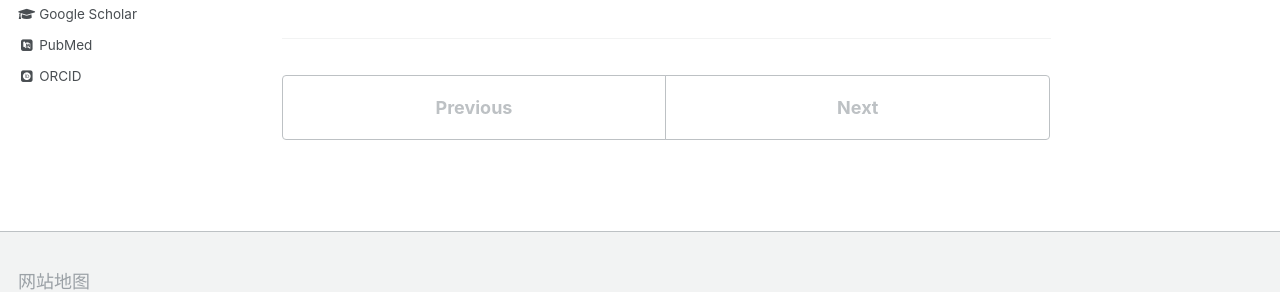
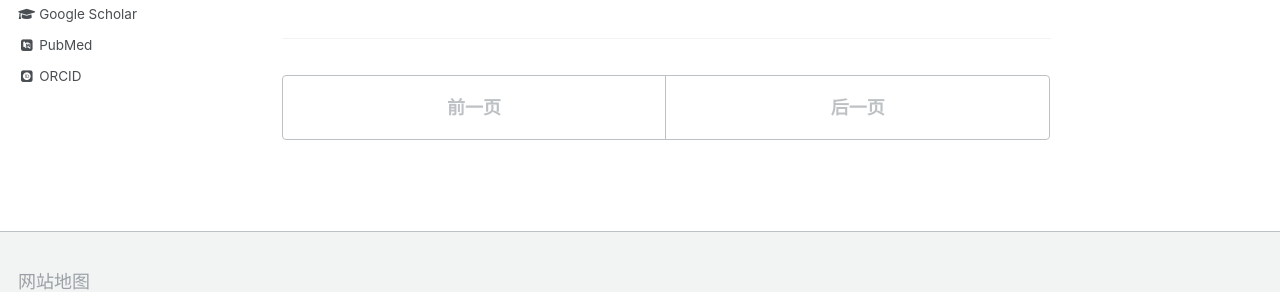
Before and after one commit to nwucpraed/nwucpraed.github.io, a Jekyll site: the page built from _talks/2014-02-01-talk-2.md, in a window 1280 px wide. Shown: the part 513-805 px from the top of the page. Built offline with Jekyll 4.4.1, drawn with Linux system fonts in a browser that asks for light colours; some web fonts are replaced.

Commit message:
Previous
Previous

```diff
--- a/_data/ui-text.yml
+++ b/_data/ui-text.yml
@@ -4,8 +4,8 @@
 # -----------------
 en: &DEFAULT_EN
   page                       : "Page"
-  pagination_previous        : "Previous"
-  pagination_next            : "Next"
+  pagination_previous        : "前一页"
+  pagination_next            : "后一页"
   breadcrumb_home_label      : "Home"
   breadcrumb_separator       : "/"
   toc_label                  : "On This Page"
```
